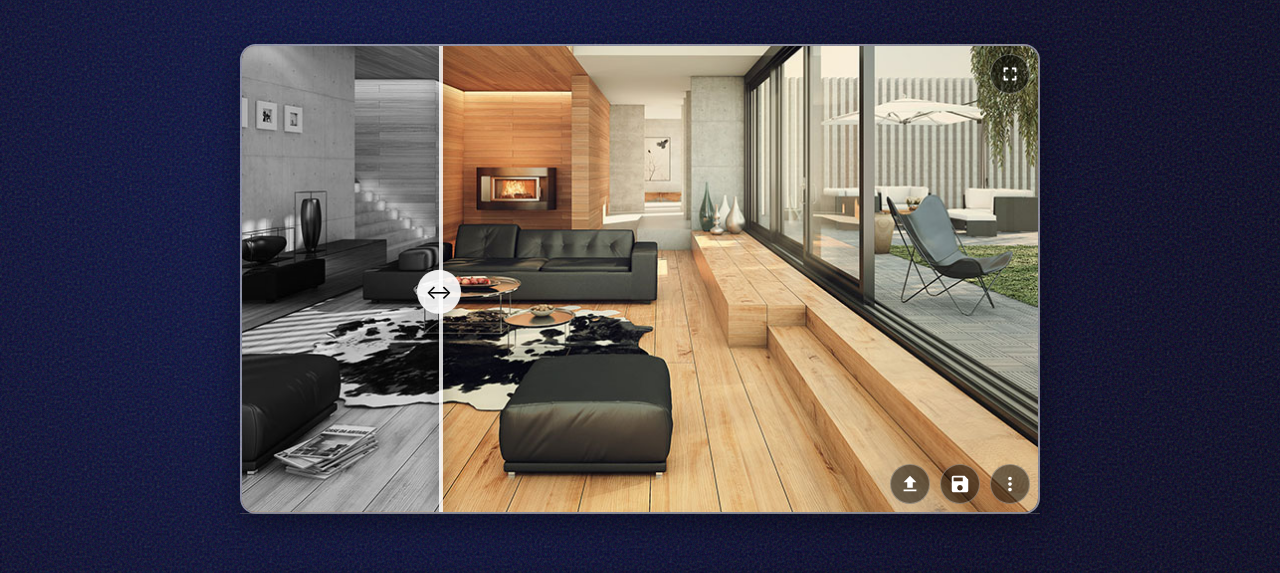
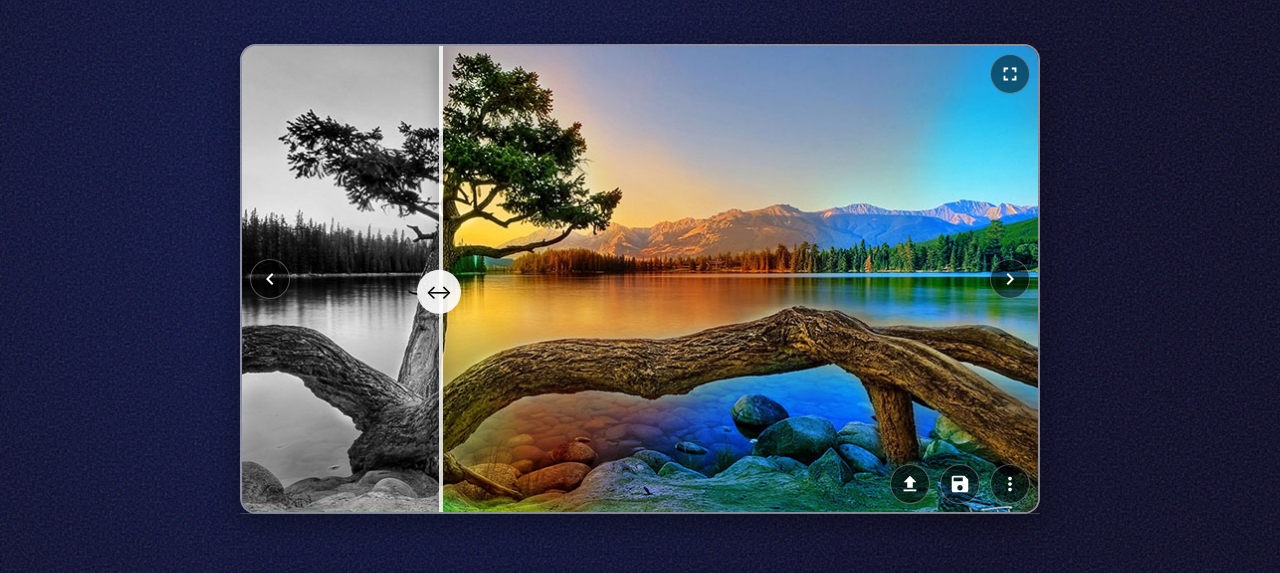
Before and after one commit to alekstar79/comparison-slider, a website built with Vite: page index.html in a window 1280 px wide. Shown: the part 149-722 px from the top of the page. Built offline with nearby package versions, Linux system fonts and the light colour scheme.

Commit message:
update-2.8.6

```diff
--- a/src/config.ts
+++ b/src/config.ts
@@ -1,7 +1,9 @@
+import { ImageSetPlugin } from './plugins/ImageSetPlugin'
 import { FilterPlugin } from './plugins/FilterPlugin'
 import { FullscreenPlugin } from './plugins/FullscreenPlugin'
 import { LoadImagePlugin } from './plugins/LoadImagePlugin'
 import { SavePlugin } from './plugins/SavePlugin'
+
 import { Plugin } from './core/ComparisonSlider'
 
 export interface ButtonPosition {
@@ -29,6 +31,12 @@ export interface UIBlock {
 export interface UIConfig {
   plugins: { new (slider: any, config: UIConfig): Plugin }[];
   uiBlocks: UIBlock[];
+  imageSet?: {
+    cyclic: boolean;
+    autoplay: boolean;
+    interval?: number;
+    pauseOnHover?: boolean;
+  }
 }
 
 export const defaultConfig: UIConfig = {
@@ -37,6 +45,7 @@ export const defaultConfig: UIConfig = {
     SavePlugin,
     FullscreenPlugin,
     LoadImagePlugin,
+    ImageSetPlugin,
   ],
   uiBlocks: [
     {
@@ -75,5 +84,11 @@ export const defaultConfig: UIConfig = {
         }
       ]
     }
-  ]
+  ],
+  imageSet: {
+    cyclic: true,
+    autoplay: true,
+    interval: 2000,
+    pauseOnHover: true,
+  }
 }
--- a/src/core/ComparisonSlider.ts
+++ b/src/core/ComparisonSlider.ts
@@ -1,6 +1,8 @@
+import { ImageSetPlugin } from '../plugins/ImageSetPlugin'
 import { SliderHtmlBuilder } from './SliderHtmlBuilder'
 import { DragController } from './DragController'
 import { FilterEngine } from './FilterEngine'
+
 import { UIConfig } from '../config'
 
 export interface Plugin {
@@ -16,31 +18,49 @@ export class ComparisonSlider {
   public filterEngine!: FilterEngine
   public dragController!: DragController
   public resizeObserver!: ResizeObserver
+  public imageSetPlugin?: ImageSetPlugin
 
   constructor(img: HTMLImageElement, config: UIConfig)
   {
     this.originalImage = img
     this.config = config
-
     this.container = SliderHtmlBuilder.enhanceImage(img, this.config)
     this.init().catch(console.error)
   }
 
   public addPlugin(plugin: Plugin) {
     this.plugins.push(plugin)
+
+    if (plugin instanceof ImageSetPlugin) {
+      this.imageSetPlugin = plugin
+    }
   }
 
-  public async updateImage(newSrc: string) {
-    this.originalImage.src = newSrc
+  public async updateImage(newImage: HTMLImageElement | string, reset = true) {
+    if (typeof newImage === 'string') {
+      this.originalImage.src = newImage
+      await this.ensureImageLoaded()
+    } else {
+      this.originalImage = newImage
+    }
 
-    await this.ensureImageLoaded()
-
-    this.filterEngine.redraw()
-    this.resetPosition()
+    this.filterEngine.updateImage(this.originalImage)
+    if (reset) {
+      this.resetPosition()
+    }
   }
 
   private async init()
   {
+    const imgSetAttr = this.originalImage.dataset.imgset
+
+    if (imgSetAttr) {
+      const images = imgSetAttr.split(',').map(s => s.trim())
+      if (images.length > 0) {
+        this.originalImage.src = images[0]
+      }
+    }
+
     await this.ensureImageLoaded()
 
     const covered = this.container.querySelector('.covered')! as HTMLElement
--- a/src/core/FilterEngine.ts
+++ b/src/core/FilterEngine.ts
@@ -1,7 +1,9 @@
 export class FilterEngine {
-  public readonly originalImage: HTMLImageElement
+  public originalImage: HTMLImageElement
   public readonly originalCanvas: HTMLCanvasElement
   public readonly filteredCanvas: HTMLCanvasElement
+  private readonly originalCtx: CanvasRenderingContext2D
+  private readonly filteredCtx: CanvasRenderingContext2D
 
   constructor(
     originalCanvas: HTMLCanvasElement,
@@ -11,39 +13,60 @@ export class FilterEngine {
     this.originalCanvas = originalCanvas
     this.filteredCanvas = filteredCanvas
     this.originalImage = originalImage
+    this.originalCtx = originalCanvas.getContext('2d')!
+    this.filteredCtx = filteredCanvas.getContext('2d')!
 
     this.redraw()
   }
 
-  applyFilter(filter: string) {
+  public updateImage(newImage: HTMLImageElement) {
+    this.originalImage = newImage
+    this.redraw()
+  }
+
+  public applyFilter(filter: string) {
     this.filteredCanvas.style.filter = filter
   }
 
-  redraw() {
+  public redraw() {
+    this.drawOnCanvas(this.originalCtx, this.originalImage, 0, true)
+    this.drawOnCanvas(this.filteredCtx, this.originalImage, 0, true)
+  }
+
+  public renderSlideTransition(fromImg: HTMLImageElement, toImg: HTMLImageElement, progress: number, direction: 'next' | 'previous') {
+    const d = direction === 'next' ? 1 : -1
+    const fromOffset = -progress * this.originalCanvas.width * d
+    const toOffset = (this.originalCanvas.width - progress * this.originalCanvas.width) * d
+
+    this.originalCtx.clearRect(0, 0, this.originalCanvas.width, this.originalCanvas.height)
+    this.drawOnCanvas(this.originalCtx, fromImg, fromOffset)
+    this.drawOnCanvas(this.originalCtx, toImg, toOffset)
+
+    this.filteredCtx.clearRect(0, 0, this.filteredCanvas.width, this.filteredCanvas.height)
+    this.drawOnCanvas(this.filteredCtx, fromImg, fromOffset)
+    this.drawOnCanvas(this.filteredCtx, toImg, toOffset)
+  }
+
+  private drawOnCanvas(ctx: CanvasRenderingContext2D, image: HTMLImageElement, offsetX = 0, clear = false) {
+    const canvas = ctx.canvas
     const dpr = window.devicePixelRatio || 1
-    const container = this.originalCanvas.parentElement!
+    const container = canvas.parentElement!
     const { clientWidth: containerWidth, clientHeight: containerHeight } = container
 
-    if (containerWidth === 0 || containerHeight === 0) {
-      return
-    }
+    if (containerWidth === 0 || containerHeight === 0) return
 
-    const setCanvasSize = (canvas: HTMLCanvasElement) => {
+    if (canvas.width !== Math.floor(containerWidth * dpr) || canvas.height !== Math.floor(containerHeight * dpr)) {
       canvas.width = Math.floor(containerWidth * dpr)
       canvas.height = Math.floor(containerHeight * dpr)
       canvas.style.width = `${containerWidth}px`
       canvas.style.height = `${containerHeight}px`
     }
 
-    setCanvasSize(this.originalCanvas)
-    setCanvasSize(this.filteredCanvas)
-
-    const { naturalWidth, naturalHeight } = this.originalImage
+    const { naturalWidth, naturalHeight } = image
     const imgRatio = naturalWidth / naturalHeight
     const containerRatio = containerWidth / containerHeight
 
     let sWidth, sHeight, sx, sy
-
     if (imgRatio > containerRatio) {
       sHeight = naturalHeight
       sWidth = sHeight * containerRatio
@@ -56,17 +79,16 @@ export class FilterEngine {
       sy = (naturalHeight - sHeight) / 2
     }
 
-    const draw = (canvas: HTMLCanvasElement) => {
-      const ctx = canvas.getContext('2d')!
-      ctx.clearRect(0, 0, canvas.width, canvas.height)
-      ctx.drawImage(
-        this.originalImage,
-        sx, sy, sWidth, sHeight,
-        0, 0, canvas.width, canvas.height
-      )
-    }
+    if (clear) ctx.clearRect(0, 0, canvas.width, canvas.height)
 
-    draw(this.originalCanvas)
-    draw(this.filteredCanvas)
+    ctx.save()
+    ctx.translate(offsetX, 0)
+    ctx.drawImage(
+      image,
+      sx, sy, sWidth, sHeight,
+      0, 0, canvas.width, canvas.height
+    )
+
+    ctx.restore()
   }
 }
--- /dev/null
+++ b/src/plugins/ImageSetPlugin.ts
@@ -0,0 +1,169 @@
+import { ComparisonSlider } from '../core/ComparisonSlider'
+import { UIConfig } from '../config'
+
+export class ImageSetPlugin {
+  private readonly slider: ComparisonSlider
+  private readonly config: UIConfig
+  private images: HTMLImageElement[] = []
+  private currentIndex = 0
+  private autoplayTimer: number | null = null
+  private isTransitioning = false
+
+  private nextButton!: HTMLButtonElement
+  private prevButton!: HTMLButtonElement
+
+  constructor(slider: ComparisonSlider, config: UIConfig) {
+    this.slider = slider
+    this.config = config
+  }
+
+  public async initialize() {
+    const imgSetAttr = this.slider.originalImage.dataset.imgset
+    if (imgSetAttr === undefined) return
+
+    const imageUrls = imgSetAttr ? imgSetAttr.split(',').map(s => s.trim()) : []
+
+    const originalSrc = this.slider.originalImage.src.split('/').pop()
+    if (originalSrc && !imageUrls.some(url => url.includes(originalSrc))) {
+      imageUrls.unshift(this.slider.originalImage.src)
+    }
+
+    if (imageUrls.length > 0) {
+      this.images = await this.preloadImages(imageUrls)
+      if (this.images.length > 1) {
+        this.createButtons()
+        this.bindEvents()
+        this.startAutoplay()
+      }
+    }
+  }
+
+  public async addImages(newImageUrls: string[]) {
+    const newImages = await this.preloadImages(newImageUrls)
+    this.images.push(...newImages)
+
+    if (this.images.length > 1 && !this.nextButton) {
+      this.createButtons()
+      this.bindEvents()
+    }
+    if (newImages.length > 0) {
+      this.currentIndex = this.images.length - newImages.length
+      await this.slider.updateImage(this.images[this.currentIndex], false) // Do not reset position
+    }
+  }
+
+  private preloadImages(urls: string[]): Promise<HTMLImageElement[]> {
+    return Promise.all(urls.map(url => {
+      return new Promise<HTMLImageElement>((resolve, reject) => {
+        const img = new Image()
+        img.src = url
+        img.onload = () => resolve(img)
+        img.onerror = () => reject(`Failed to load image: ${url}`)
+      })
+    }))
+  }
+
+  private createButtons() {
+    const buttonContainer = document.createElement('div')
+    buttonContainer.className = 'image-set-nav'
+
+    this.prevButton = document.createElement('button')
+    this.prevButton.className = 'nav-button prev'
+    this.prevButton.innerHTML = `<svg xmlns="http://www.w3.org/2000/svg" viewBox="0 0 24 24" fill="currentColor"><path d="M15.41 7.41L14 6l-6 6 6 6 1.41-1.41L10.83 12z"/></svg>`
+
+    this.nextButton = document.createElement('button')
+    this.nextButton.className = 'nav-button next'
+    this.nextButton.innerHTML = `<svg xmlns="http://www.w3.org/2000/svg" viewBox="0 0 24 24" fill="currentColor"><path d="M10 6L8.59 7.41 13.17 12l-4.58 4.59L10 18l6-6z"/></svg>`
+
+    buttonContainer.appendChild(this.prevButton)
+    buttonContainer.appendChild(this.nextButton)
+    this.slider.container.appendChild(buttonContainer)
+  }
+
+  private bindEvents() {
+    this.nextButton.addEventListener('click', () => this.navigate('next', true))
+    this.prevButton.addEventListener('click', () => this.navigate('previous', true))
+
+    if (this.config.imageSet?.autoplay && this.config.imageSet?.pauseOnHover) {
+      this.slider.container.addEventListener('mouseenter', () => this.stopAutoplay())
+      this.slider.container.addEventListener('mouseleave', () => this.startAutoplay())
+    }
+  }
+
+  private async navigate(direction: 'next' | 'previous', userInitiated = false) {
+    if (this.isTransitioning) return
+    this.isTransitioning = true
+    if (userInitiated) {
+      this.stopAutoplay()
+    }
+
+    const newIndex = this.calculateNewIndex(direction)
+    if (newIndex === this.currentIndex && !this.config.imageSet?.cyclic) {
+      this.isTransitioning = false
+      return
+    }
+
+    await this.transitionTo(newIndex, direction)
+    this.currentIndex = newIndex
+    this.isTransitioning = false
+
+    if (userInitiated && this.config.imageSet?.autoplay && this.config.imageSet?.pauseOnHover) {
+      // If user initiated and pauseOnHover is true, autoplay will be restarted by mouseleave
+      // Do nothing here, let mouseleave handle it
+    } else if (this.config.imageSet?.autoplay) {
+      this.startAutoplay() // Restart autoplay if not paused on hover
+    }
+  }
+
+  private calculateNewIndex(direction: 'next' | 'previous'): number {
+    let newIndex = this.currentIndex
+    if (direction === 'next') {
+      newIndex++
+      if (newIndex >= this.images.length) {
+        newIndex = this.config.imageSet?.cyclic ? 0 : this.images.length - 1
+      }
+    } else {
+      newIndex--
+      if (newIndex < 0) {
+        newIndex = this.config.imageSet?.cyclic ? this.images.length - 1 : 0
+      }
+    }
+    return newIndex
+  }
+
+  private async transitionTo(newIndex: number, direction: 'next' | 'previous') {
+    const fromImg = this.images[this.currentIndex]
+    const toImg = this.images[newIndex]
+    const duration = 400
+    let startTime: number | null = null
+
+    const animate = (timestamp: number) => {
+      if (!startTime) startTime = timestamp
+      const elapsedTime = timestamp - startTime
+      const progress = Math.min(elapsedTime / duration, 1)
+
+      this.slider.filterEngine.renderSlideTransition(fromImg, toImg, progress, direction)
+
+      if (progress < 1) {
+        requestAnimationFrame(animate)
+      } else {
+        this.slider.updateImage(toImg, false) // Do not reset position
+      }
+    }
+
+    requestAnimationFrame(animate)
+  }
+
+  private startAutoplay() {
+    if (this.config.imageSet?.autoplay && this.images.length > 1 && !this.autoplayTimer) {
+      this.autoplayTimer = window.setInterval(() => this.navigate('next'), this.config.imageSet?.interval || 3000)
+    }
+  }
+
+  private stopAutoplay() {
+    if (this.autoplayTimer) {
+      clearInterval(this.autoplayTimer)
+      this.autoplayTimer = null
+    }
+  }
+}
--- a/src/plugins/LoadImagePlugin.ts
+++ b/src/plugins/LoadImagePlugin.ts
@@ -13,6 +13,8 @@ export class LoadImagePlugin {
   }
 
   public initialize() {
+    if (this.slider.originalImage.dataset.imgset === undefined) return
+
     const uploadButtonBlock = this.config.uiBlocks.find(block => block.id === 'actionButtons')
     if (!uploadButtonBlock) return
 
@@ -31,6 +33,7 @@ export class LoadImagePlugin {
     this.fileInput.type = 'file'
     this.fileInput.accept = 'image/*'
     this.fileInput.style.display = 'none'
+    this.fileInput.multiple = true
     this.slider.container.appendChild(this.fileInput)
   }
 
@@ -39,20 +42,18 @@ export class LoadImagePlugin {
     this.fileInput.addEventListener('change', (event) => this.handleFileSelect(event))
   }
 
-  private handleFileSelect(event: Event) {
+  private async handleFileSelect(event: Event) {
     const target = event.target as HTMLInputElement
-    const file = target.files?.[0]
+    const files = target.files
 
-    if (file) {
-      const reader = new FileReader()
+    if (files && files.length > 0) {
+      const dataUrls = Array.from(files).map(file => URL.createObjectURL(file))
 
-      reader.onload = async (e) => {
-        if (e.target?.result) {
-          await this.slider.updateImage(e.target.result as string)
-        }
+      if (this.slider.imageSetPlugin) {
+        await this.slider.imageSetPlugin.addImages(dataUrls)
+      } else {
+        await this.slider.updateImage(dataUrls[0])
       }
-
-      reader.readAsDataURL(file)
     }
   }
 }
--- a/src/style.css
+++ b/src/style.css
@@ -184,6 +184,61 @@ h2 {
   height: 22px;
 }
 
+.slider-container.fullscreen {
+  position: fixed;
+  top: 0;
+  left: 0;
+  width: 100%;
+  height: 100%;
+  z-index: 1000;
+}
+
+.image-set-nav {
+  position: absolute;
+  top: 50%;
+  left: 0;
+  right: 0;
+  display: flex;
+  justify-content: space-between;
+  transform: translateY(-50%);
+  pointer-events: none;
+  z-index: 40;
+}
+
+.nav-button {
+  pointer-events: all;
+  background: rgba(0, 0, 0, 0.5);
+  border: 1px solid rgba(255, 255, 255, 0.3);
+  border-radius: 50%;
+  color: white;
+  cursor: pointer;
+  width: 40px;
+  height: 40px;
+  display: flex;
+  align-items: center;
+  justify-content: center;
+  margin: 0 10px;
+  transition: background 0.2s;
+}
+
+.nav-button:hover {
+  background: rgba(0, 0, 0, 0.7);
+}
+
+.nav-button svg {
+  width: 24px;
+  height: 24px;
+}
+
+.slide-transition-canvas {
+  position: absolute;
+  top: 0;
+  left: 0;
+  width: 100%;
+  height: 100%;
+  z-index: 3;
+}
+
 @media (max-width: 850px) {
   body {
     padding: 10px;
```
Also changed, not shown: index.html (+5 -3 lines).
